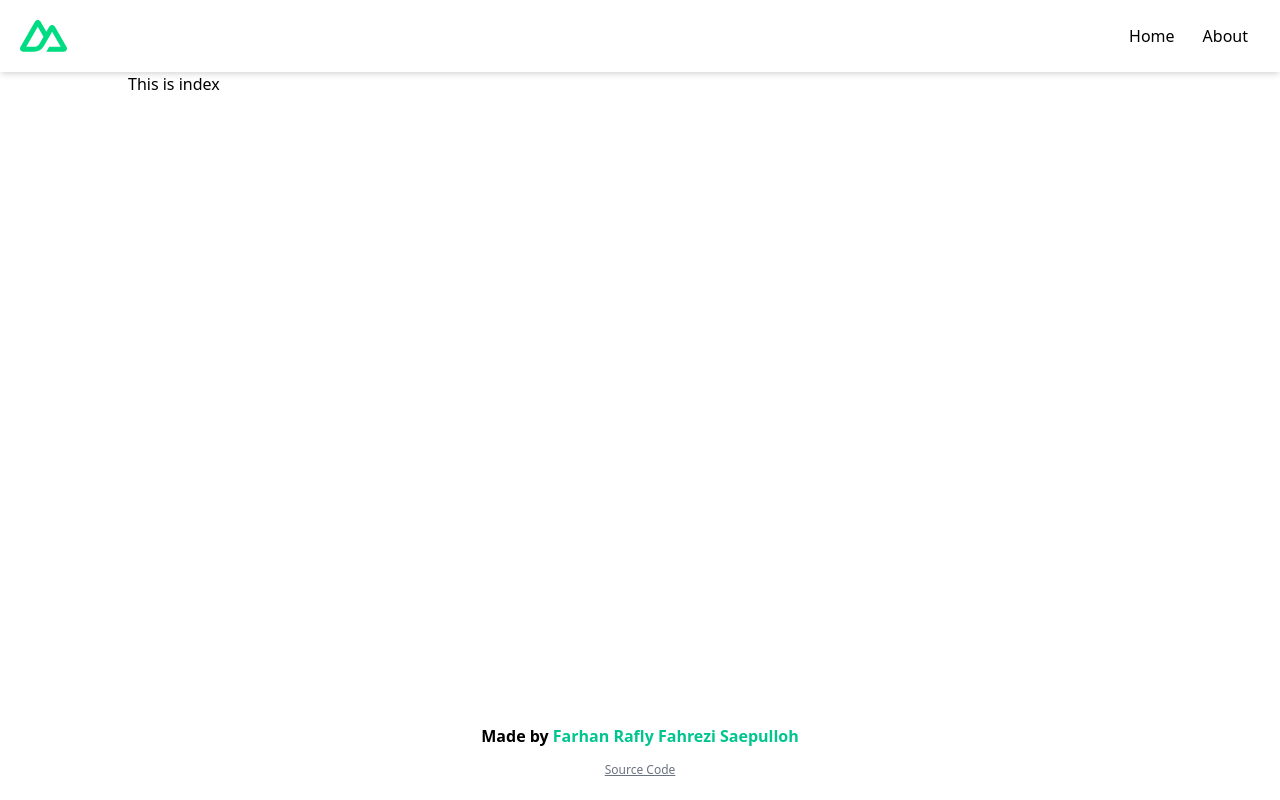
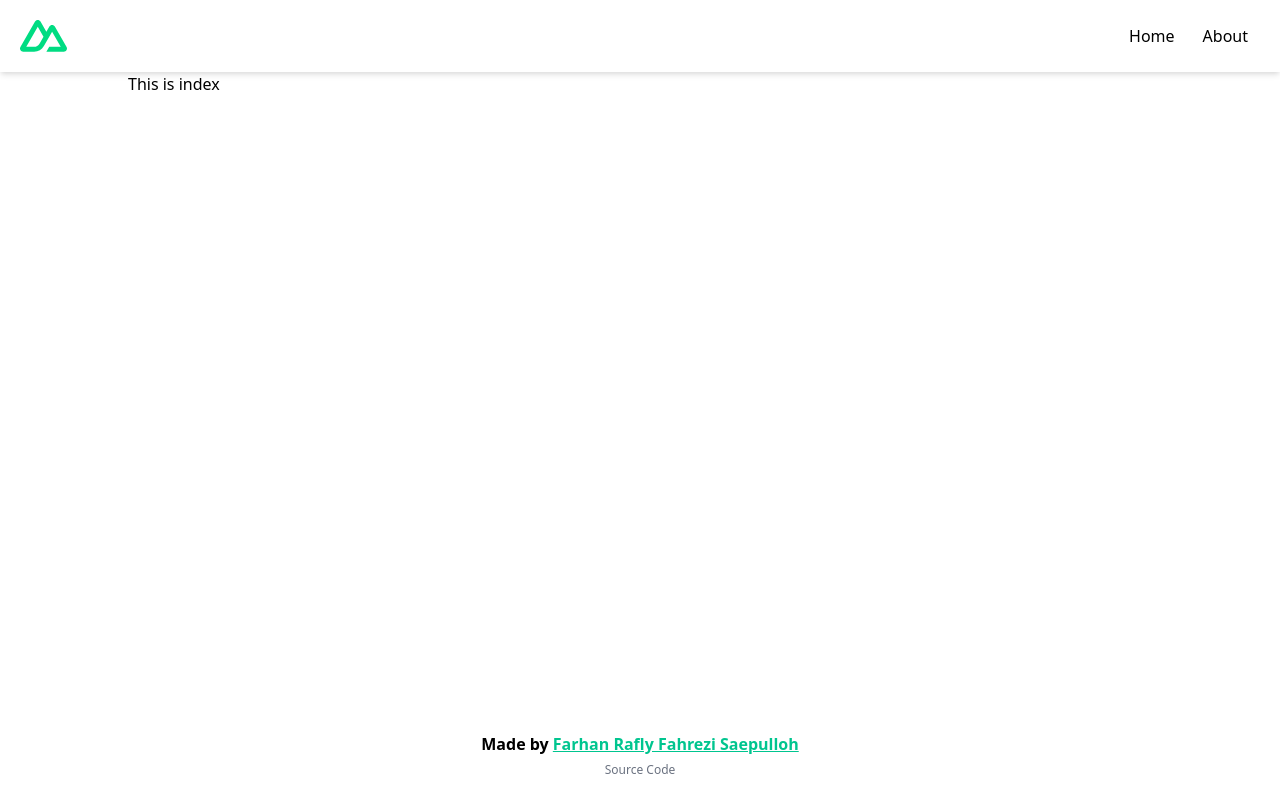
Before and after one commit to raflyfahrezi/getting-started-nuxtjs, a Nuxt app: page / in a window 1280 px wide. Built offline with nearby package versions, Linux system fonts and the light colour scheme.

Commit message:
edit footer component

```diff
--- a/components/layout/Footer.vue
+++ b/components/layout/Footer.vue
@@ -7,14 +7,14 @@
                     target="_blank"
                     rel="noopener noreferrer"
                     href="http://raflyfahrezi.space"
-                    class="text-unique"
+                    class="text-unique underline"
                 >
                     Farhan Rafly Fahrezi Saepulloh
                 </a>
             </p>
         </div>
-        <div class="mt-2">
-            <a href="http://github.com" class="text-gray-500 text-xs underline"
+        <div>
+            <a href="http://github.com" class="text-gray-500 text-xs"
                 >Source Code</a
             >
         </div>
```
